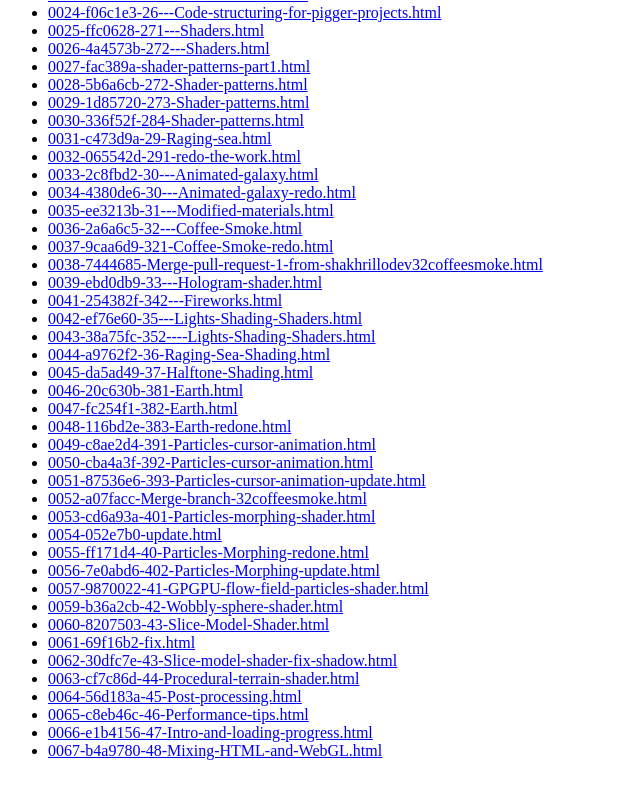
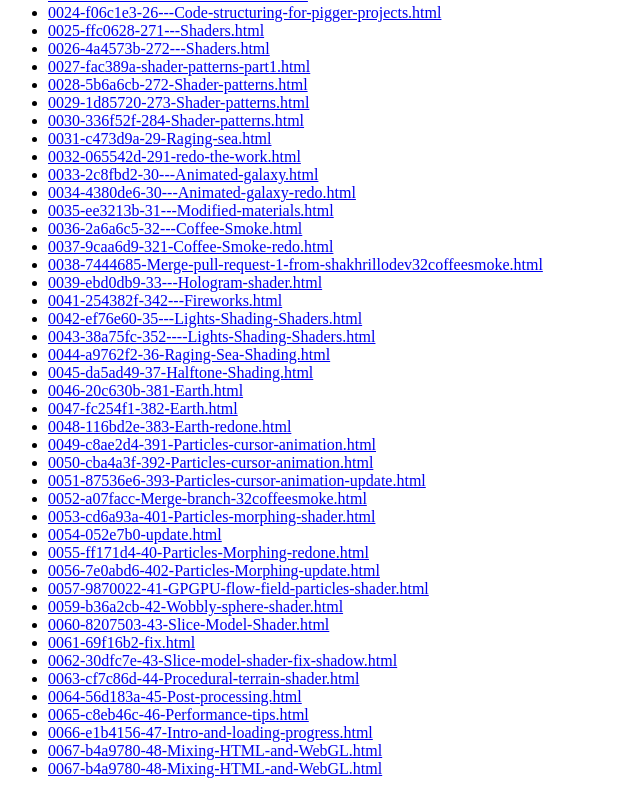
Before and after one commit to shakhrillodev/3js-build, a website: page index.html in a window 1280 px wide. Shown: the part 477-1271 px from the top of the page, without its empty margins (0-640 px from the left). Drawn offline with Linux system fonts and the light colour scheme.

Commit message:
update: add portal scene

```diff
--- a/index.html
+++ b/index.html
@@ -124,6 +124,8 @@
                 target="_blank">0066-e1b4156-47-Intro-and-loading-progress.html</a></li>
         <li><a href="/builds/0067-b4a9780-48-Mixing-HTML-and-WebGL.html"
                 target="_blank">0067-b4a9780-48-Mixing-HTML-and-WebGL.html</a></li>
+        <li><a href="/builds/52-portal.html"
+                target="_blank">0067-b4a9780-48-Mixing-HTML-and-WebGL.html</a></li>
     </ul>
 </body>
 
```
